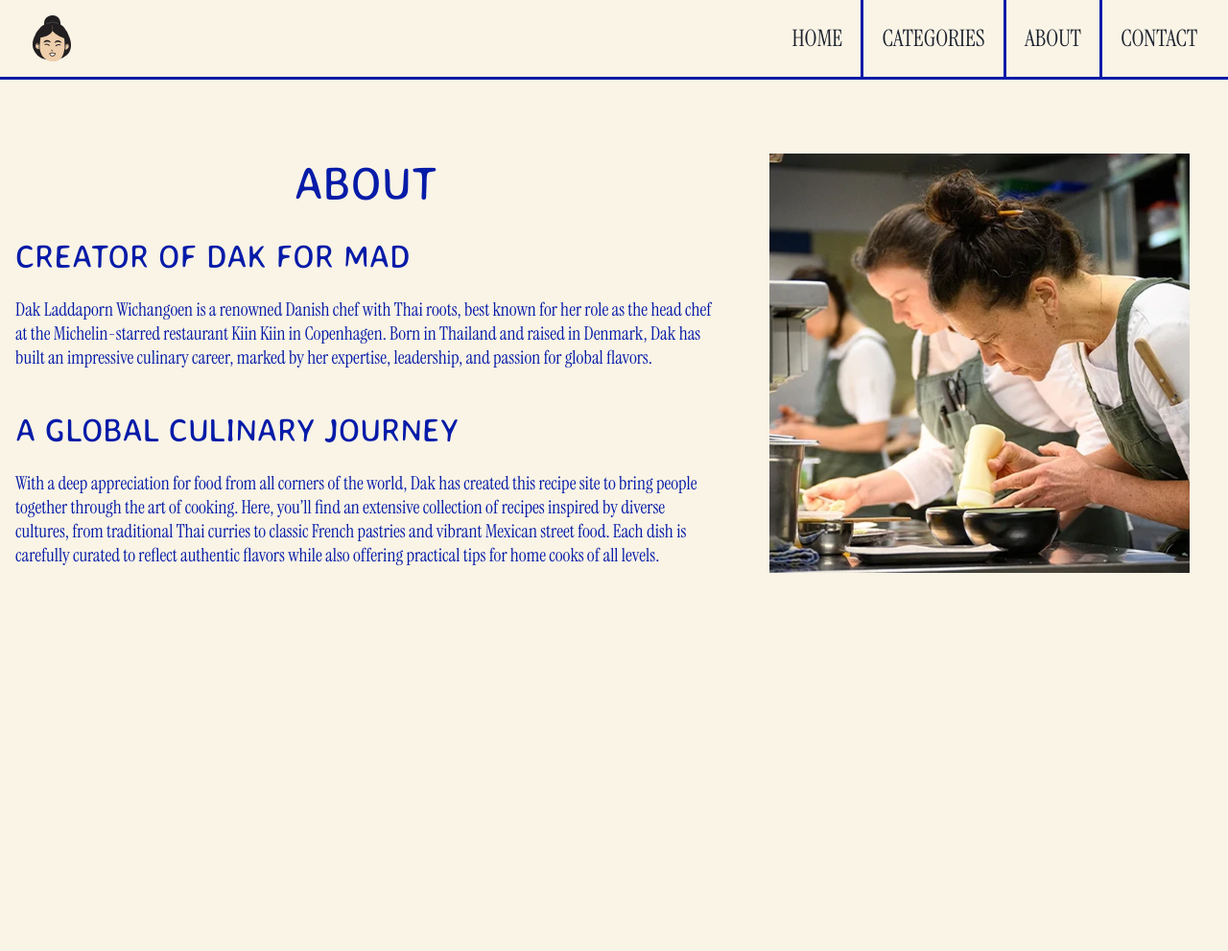
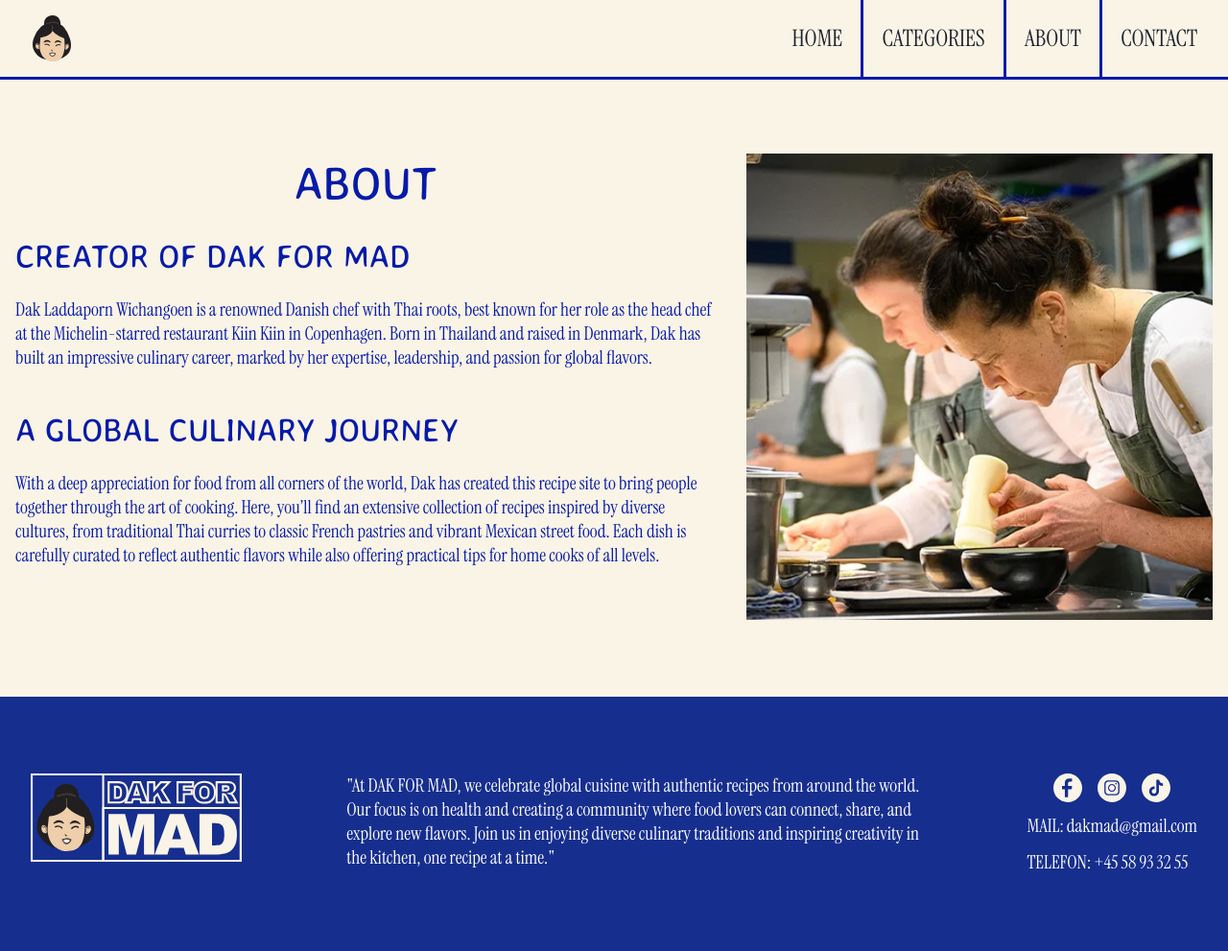
Before and after one commit to ExManubis/tema_07, a plain HTML site: page html/about.html in a window 1280 px wide. Shown: the whole page at 96% size. Before the commit the page ends 800 px from the top, so only its background shows below. Drawn offline with Linux system fonts and the light colour scheme; files that its build step writes are made by us from their sources.

Commit message:
add footer about page

```diff
--- a/css/contact.css
+++ b/css/contact.css
@@ -28,11 +28,11 @@ h2 {
 @media (min-width: 900px) {
   .contact-container {
     display: grid;
-    grid-template-columns: 2fr 2fr; /* Text takes 3 parts, Image takes 2 parts */
+    grid-template-columns: 2fr 2fr;
     max-width: 1100px;
     gap: 2rem;
     margin: auto;
-    align-items: start; /* Aligns text to the top */
+    align-items: start;
     padding-top: 10rem;
   }
   .text-content {
@@ -44,12 +44,11 @@ h2 {
 @media (min-width: 1000px) {
   .contact-container {
     display: grid;
-    grid-template-columns: 3fr 2fr; /* Text takes 3 parts, Image takes 2 parts */
+    grid-template-columns: 3fr 2fr;
     max-width: 1300px;
     gap: 2rem;
-    margin: auto;
-    align-items: start; /* Aligns text to the top */
-    padding-top: 10rem;
+    align-items: start;
+    margin-bottom: 3rem;
   }
   .text-content {
     display: flex;
@@ -58,10 +57,9 @@ h2 {
   }
   .image-content {
     width: 100%;
-    max-width: 90%; /* Or any specific width you'd like */
     height: auto;
     display: block;
-    margin: 0 auto; /* Centers the element horizontally */
+    margin: 0 auto;
     border-radius: 10px;
   }
 }
--- /dev/null
+++ b/css/footer.css
@@ -0,0 +1,72 @@
+.box-2 p {
+  color: #ffffff; /* Vælg den farve, du ønsker */
+  padding: 0;
+}
+.box-3 p {
+  color: #ffffff;
+  padding: 0.8rem 0 0 0;
+}
+.footer_container {
+  margin: 0 auto;
+  padding: 2rem 2rem;
+  display: flex;
+  flex-direction: column;
+  align-items: center;
+  gap: 2rem;
+  color: aliceblue;
+}
+.wrapper {
+  background-color: #162e8e;
+}
+.box-1 img {
+  width: 95vw;
+  max-width: none;
+  display: block;
+  transition: transform 0.3s ease-in-out, opacity 0.5s ease-out;
+}
+
+.box-2 {
+  max-width: 600px;
+}
+
+.socials {
+  display: flex;
+  gap: 1rem;
+  justify-content: center;
+}
+/*Hover*/
+.socials img {
+  width: 30px;
+  height: auto;
+  transition: transform 0.3s ease-in-out, opacity 0.5s ease-out;
+}
+.socials img:hover {
+  opacity: 0.85;
+  transform: scale(1.1);
+}
+
+.box-1 img:hover {
+  transform: scale(1.035);
+}
+
+/* Desktop version */
+@media (min-width: 768px) {
+  .footer_container {
+    flex-direction: row;
+    justify-content: space-between;
+    align-items: flex-start;
+    max-width: 1350px;
+    padding: 5rem 2rem;
+  }
+  .box-1,
+  .box-2,
+  .box-3 {
+    display: flex;
+    flex-direction: column;
+    justify-content: space-between;
+  }
+  .box-1 img {
+    max-width: 220px;
+    height: auto;
+  }
+}
--- a/html/about.html
+++ b/html/about.html
@@ -1,4 +1,4 @@
-<!doctype html>
+<!DOCTYPE html>
 <html lang="en">
   <head>
     <meta charset="UTF-8" />
@@ -12,6 +12,7 @@
     <link rel="stylesheet" href="/css/fonts.css" />
     <link rel="stylesheet" href="./css/index.css" />
     <link rel="stylesheet" href="/css/contact.css" />
+    <link rel="stylesheet" href="/css/footer.css" />
   </head>
   <body>
     <nav id="navbar">
@@ -36,19 +37,8 @@
       </div>
     </nav>
     <div class="menu_wrapper">
-      <svg
-        class="menu_transition"
-        viewbox="0 0 100 100"
-        preserveAspectRatio="none"
-      >
-        <path
-          class="menu_path"
-          stroke="#061ba8"
-          fill="#061ba8"
-          stroke-width="3px"
-          vector-effect="non-scaling-stroke"
-          d="M 0 100 L 0 100 100 100 100 100 C 50 100, 50 100, 0 100"
-        ></path>
+      <svg class="menu_transition" viewbox="0 0 100 100" preserveAspectRatio="none">
+        <path class="menu_path" stroke="#061ba8" fill="#061ba8" stroke-width="3px" vector-effect="non-scaling-stroke" d="M 0 100 L 0 100 100 100 100 100 C 50 100, 50 100, 0 100"></path>
       </svg>
 
       <ul class="menu_links">
@@ -62,28 +52,37 @@
       <div class="text-content">
         <h1>ABOUT</h1>
         <h2>CREATOR OF DAK FOR MAD</h2>
-        <p>
-          Dak Laddaporn Wichangoen is a renowned Danish chef with Thai roots,
-          best known for her role as the head chef at the Michelin-starred
-          restaurant Kiin Kiin in Copenhagen. Born in Thailand and raised in
-          Denmark, Dak has built an impressive culinary career, marked by her
-          expertise, leadership, and passion for global flavors.
-        </p>
+        <p>Dak Laddaporn Wichangoen is a renowned Danish chef with Thai roots, best known for her role as the head chef at the Michelin-starred restaurant Kiin Kiin in Copenhagen. Born in Thailand and raised in Denmark, Dak has built an impressive culinary career, marked by her expertise, leadership, and passion for global flavors.</p>
         <h2>A GLOBAL CULINARY JOURNEY</h2>
-        <p>
-          With a deep appreciation for food from all corners of the world, Dak
-          has created this recipe site to bring people together through the art
-          of cooking. Here, you’ll find an extensive collection of recipes
-          inspired by diverse cultures, from traditional Thai curries to classic
-          French pastries and vibrant Mexican street food. Each dish is
-          carefully curated to reflect authentic flavors while also offering
-          practical tips for home cooks of all levels.
-        </p>
+        <p>With a deep appreciation for food from all corners of the world, Dak has created this recipe site to bring people together through the art of cooking. Here, you’ll find an extensive collection of recipes inspired by diverse cultures, from traditional Thai curries to classic French pastries and vibrant Mexican street food. Each dish is carefully curated to reflect authentic flavors while also offering practical tips for home cooks of all levels.</p>
       </div>
       <div class="image-content">
         <img src="/imgs/contact/cooking.webp" alt="Example Image" />
       </div>
     </div>
+    <footer>
+      <div class="wrapper">
+        <div class="footer_container">
+          <div class="box-1">
+            <a href="/index.html">
+              <img src="/imgs/contact/footer_logo.svg" alt="Logo" />
+            </a>
+          </div>
+          <div class="box-2">
+            <p>"At DAK FOR MAD, we celebrate global cuisine with authentic recipes from around the world. Our focus is on health and creating a community where food lovers can connect, share, and explore new flavors. Join us in enjoying diverse culinary traditions and inspiring creativity in the kitchen, one recipe at a time."</p>
+          </div>
+          <div class="box-3">
+            <div class="socials">
+              <img src="/imgs/contact/facebook_logo.svg" alt="facebook" />
+              <img src="/imgs/contact/instagram_logo.svg" alt="instagram" />
+              <img src="/imgs/contact/tiktok_logo.svg" alt="tiktok" />
+            </div>
+            <p>MAIL: dakmad@gmail.com</p>
+            <p>TELEFON: +45 58 93 32 55</p>
+          </div>
+        </div>
+      </div>
+    </footer>
     <script src="/js/menu.js"></script>
   </body>
 </html>
```
Also changed, not shown: imgs/contact/facebook_logo.svg (added), imgs/contact/footer_logo.svg (added), imgs/contact/instagram_logo.svg (added), imgs/contact/tiktok_logo.svg (added).
